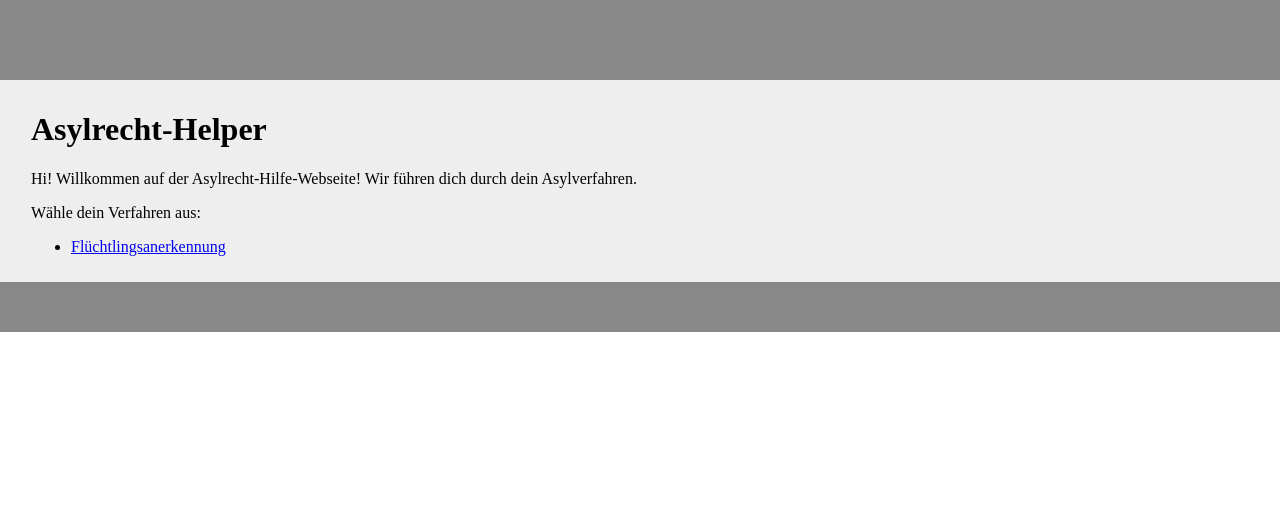
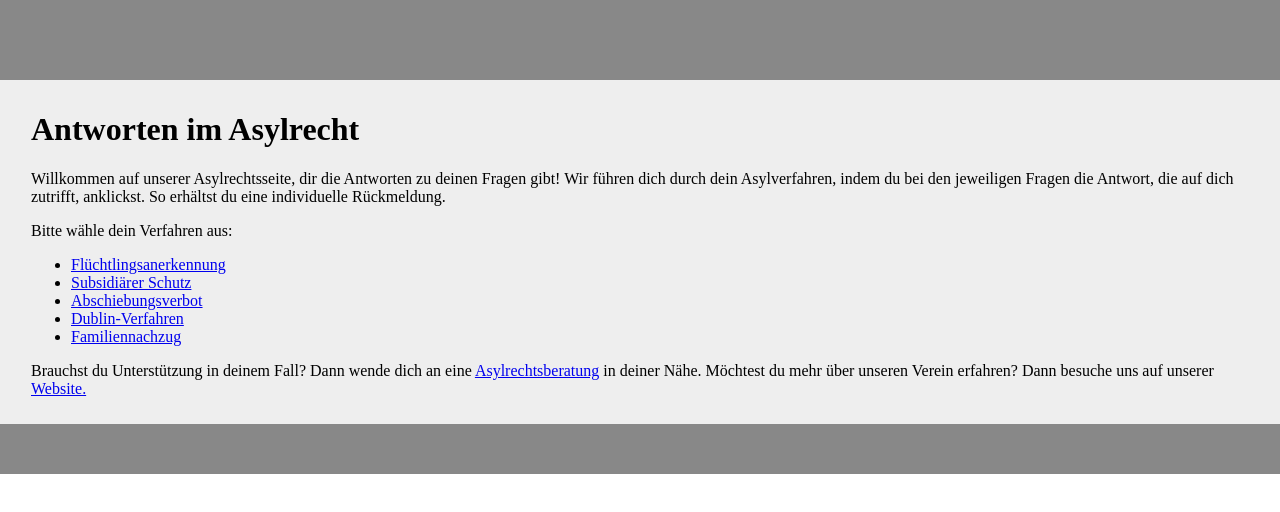
Before and after one commit to open-decision/asylum-law-helper, a website: page index.html in a window 1280 px wide. Drawn offline with Linux system fonts and the light colour scheme.

Commit message:
Update index.html
Bearbeitung der Startseite einschließlich Liste mit dead links und Verlinkung auf OLT Website.

```diff
--- a/index.html
+++ b/index.html
@@ -27,15 +27,27 @@
             </ul>
       -->
     </div>
-
     <div class="content" style="">
       <div class="container">
-        <h1>Asylrecht-Helper</h1>
-        <p>Hi! Willkommen auf der Asylrecht-Hilfe-Webseite! Wir führen dich durch dein Asylverfahren.</p>
-        <p>Wähle dein Verfahren aus:</p>
+        <h1>Antworten im Asylrecht</h1>
+        <p>Willkommen auf unserer Asylrechtsseite, dir die Antworten zu deinen Fragen gibt!
+          Wir führen dich durch dein Asylverfahren, indem du bei den jeweiligen Fragen die Antwort, die auf dich zutrifft, anklickst. So erhältst du eine individuelle Rückmeldung.
+
+        </p>
+        <p>Bitte wähle dein Verfahren aus:</p>
         <ul>
           <li><a href="#">Flüchtlingsanerkennung</a></li>
+          <li><a href="#">Subsidiärer Schutz</a> </li>
+          <li><a href="#">Abschiebungsverbot</a></li>
+          <li><a href="#">Dublin-Verfahren</a></li>
+          <li><a href="#">Familiennachzug</a></li>
         </ul>
+
+     <p> Brauchst du Unterstützung in deinem Fall? Dann wende dich an eine <a href="#" target="_blank">Asylrechtsberatung</a> in deiner Nähe.
+
+      Möchtest du mehr über unseren Verein erfahren? Dann besuche uns auf unserer <a href="https://open-legal-tech.org/?page_id=42" target="_blank">Website. </a></p>
+
+
       </div>
     </div>
 
```
